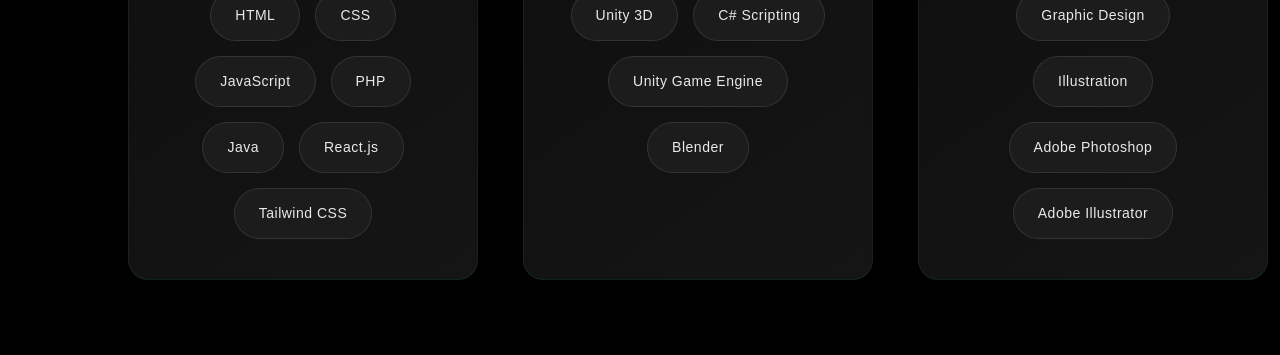
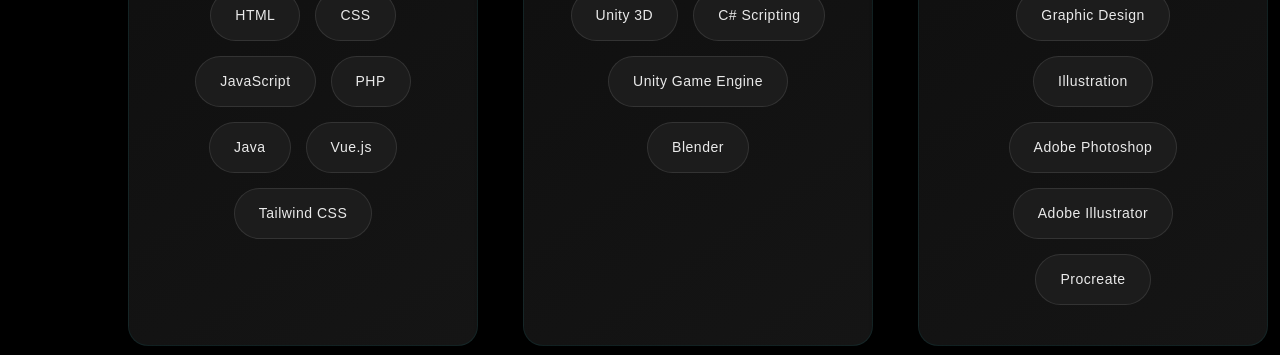
Before and after one commit to idlan9114/Portfolio, a Vue app: page / in a window 1280 px wide. Shown: the part 2000-2355 px from the top of the page. Built offline with nearby package versions, Linux system fonts and the light colour scheme.

Commit message:
feat: add thing in skill section

```diff
--- a/src/components/MainpageCom/Skills.vue
+++ b/src/components/MainpageCom/Skills.vue
@@ -14,7 +14,7 @@
                         <span>JavaScript</span>
                         <span>PHP</span>
                         <span>Java</span>
-                        <span>React.js</span>
+                        <span>Vue.js</span>
                         <span>Tailwind CSS</span>
                     </div>
                 </div>
@@ -36,6 +36,7 @@
                         <span>Illustration</span>
                         <span>Adobe Photoshop</span>
                         <span>Adobe Illustrator</span>
+                         <span>Procreate</span>
                     </div>
                 </div>
 
```
